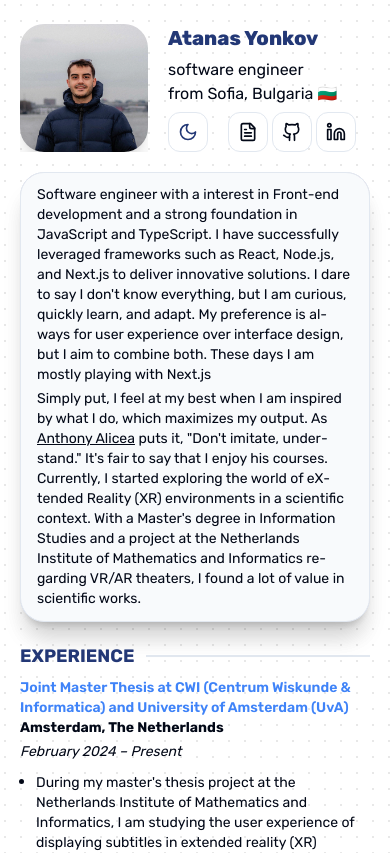
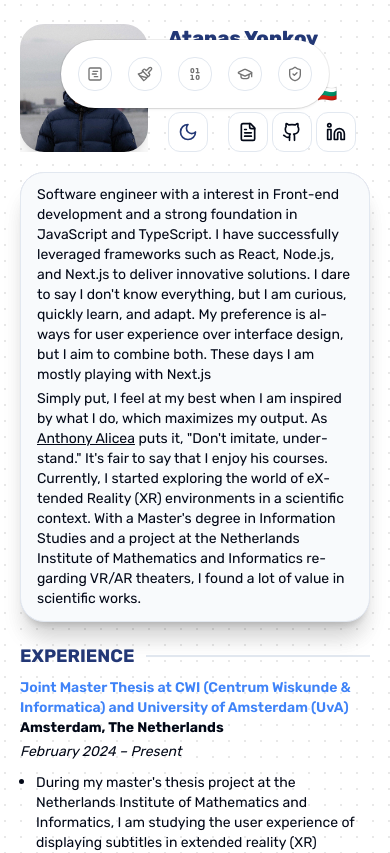
Before and after one commit to ayonkov1/portfolio, a Next.js app: page / in a window 390 px wide. Shown: the top 853 px of the page. Built offline with nearby package versions, Linux system fonts and the light colour scheme.

Commit message:
Implemented Floating Navbar with Scroll-To-Section

```diff
--- a/src/components/core/cv-base.tsx
+++ b/src/components/core/cv-base.tsx
@@ -1,4 +1,5 @@
-import React from 'react'
+'use client'
+
 import Summary from '../custom/sections/summary'
 import Experience from '../custom/sections/experience'
 import Education from '../custom/sections/education'
@@ -8,8 +9,65 @@ import { Header } from './header'
 import { Certificates } from '../custom/sections/certificates'
 import { Projects } from '../custom/sections/projects'
 import { FooterFlowbite } from './footer'
+import { FloatingNav } from '../ui/floating-navbar'
+
+import { SquareGantt, GraduationCap, Paintbrush, Binary, ShieldCheck } from 'lucide-react'
+
+import { useRef } from 'react'
 
 const CVComponent = () => {
+  const experienceRef = useRef<HTMLDivElement>(null)
+  const projectsRef = useRef<HTMLDivElement>(null)
+  const skillsRef = useRef<HTMLDivElement>(null)
+  const educationRef = useRef<HTMLDivElement>(null)
+  const certificatesRef = useRef<HTMLDivElement>(null)
+
+  const sectionRefs = {
+    experience: experienceRef,
+    projects: projectsRef,
+    skills: skillsRef,
+    education: educationRef,
+    certificates: certificatesRef,
+  }
+
+  const navItems = [
+    {
+      name: 'Experience',
+      icon: <SquareGantt className="h-4 w-4 text-neutral-500 dark:text-white" />,
+      onclick: () => {
+        sectionRefs.experience.current?.scrollIntoView({ behavior: 'smooth' })
+      },
+    },
+    {
+      name: 'Projects',
+      icon: <Paintbrush className="h-4 w-4 text-neutral-500 dark:text-white" />,
+      onclick: () => {
+        sectionRefs.projects.current?.scrollIntoView({ behavior: 'smooth' })
+      },
+    },
+    {
+      name: 'Skills',
+      icon: <Binary className="h-4 w-4 text-neutral-500 dark:text-white" />,
+      onclick: () => {
+        sectionRefs.skills.current?.scrollIntoView({ behavior: 'smooth' })
+      },
+    },
+    {
+      name: 'Education',
+      icon: <GraduationCap className="h-4 w-4 text-neutral-500 dark:text-white" />,
+      onclick: () => {
+        sectionRefs.education.current?.scrollIntoView({ behavior: 'smooth' })
+      },
+    },
+    {
+      name: 'Certificates',
+      icon: <ShieldCheck className="h-4 w-4 text-neutral-500 dark:text-white" />,
+      onclick: () => {
+        sectionRefs.certificates.current?.scrollIntoView({ behavior: 'smooth' })
+      },
+    },
+  ]
+
   return (
     <div
       className={`
@@ -22,14 +80,27 @@ const CVComponent = () => {
       2xl:mx-96
       `}
     >
+      <div className="relative w-full">
+        <FloatingNav navItems={navItems} />
+      </div>
       <Header />
       <div className="flex flex-col mt-4 gap-4 lg:gap-6">
         <Summary />
-        <Experience />
-        <TechnicallSkills />
-        <Projects />
-        <Education />
-        <Certificates />
+        <div ref={experienceRef}>
+          <Experience />
+        </div>
+        <div ref={projectsRef}>
+          <Projects />
+        </div>
+        <div ref={skillsRef}>
+          <TechnicallSkills />
+        </div>
+        <div ref={educationRef}>
+          <Education />
+        </div>
+        <div ref={certificatesRef}>
+          <Certificates />
+        </div>
       </div>
       <FooterFlowbite />
     </div>
--- a/src/components/core/header.tsx
+++ b/src/components/core/header.tsx
@@ -1,8 +1,9 @@
 import { ModeToggle } from '@/components/ui/light-dark-toggle'
 import Image from 'next/legacy/image'
 import { SocialButton } from './social-buttons'
+import { ReactNode } from 'react'
 
-export const Header = () => {
+export const Header = (): ReactNode => {
   return (
     <div className="text-left flex lg:flex-row gap-5 lg:gap-10 justify-start">
       <div className="lg:h-52 lg:w-52 relative w-32 h-32">
--- a/src/components/ui/floating-navbar.tsx
+++ b/src/components/ui/floating-navbar.tsx
@@ -10,8 +10,9 @@ export const FloatingNav = ({
 }: {
   navItems: {
     name: string
-    link: string
+    link?: string
     icon?: JSX.Element
+    onclick?: () => void
   }[]
   className?: string
 }) => {
@@ -24,10 +25,10 @@ export const FloatingNav = ({
     if (typeof current === 'number') {
       let direction = current! - scrollYProgress.getPrevious()!
 
-      if (scrollYProgress.get() < 0.05) {
-        setVisible(false)
+      if (scrollYProgress.get() > 0.05) {
+        setVisible(true)
       } else {
-        if (direction < 0) {
+        if (direction > 0) {
           setVisible(true)
         } else {
           setVisible(false)
@@ -51,26 +52,25 @@ export const FloatingNav = ({
           duration: 0.2,
         }}
         className={cn(
-          'flex max-w-fit fixed top-10 inset-x-0 mx-auto border border-transparent dark:border-white/[0.2] rounded-full dark:bg-black bg-white shadow-[0px_2px_3px_-1px_rgba(0,0,0,0.1),0px_1px_0px_0px_rgba(25,28,33,0.02),0px_0px_0px_1px_rgba(25,28,33,0.08)] z-[5000] pr-2 pl-8 py-2  items-center justify-center space-x-4',
+          'flex max-w-fit fixed top-10 inset-x-0 mx-auto border border-transparent dark:border-white/[0.2] rounded-full dark:bg-black bg-white shadow-[0px_2px_3px_-1px_rgba(0,0,0,0.1),0px_1px_0px_0px_rgba(25,28,33,0.02),0px_0px_0px_1px_rgba(25,28,33,0.08)] z-[5000] p-4  items-center justify-center space-x-4',
           className
         )}
       >
         {navItems.map((navItem: any, idx: number) => (
-          <Link
-            key={`link=${idx}`}
-            href={navItem.link}
+          <button
+            key={`ref=${idx}`}
+            onClick={(e) => {
+              e.preventDefault()
+              navItem.onclick()
+            }}
             className={cn(
               'relative dark:text-neutral-50 items-center flex space-x-1 text-neutral-600 dark:hover:text-neutral-300 hover:text-neutral-500'
             )}
           >
-            <span className="block sm:hidden">{navItem.icon}</span>
+            <span className="block sm:hidden border rounded-2xl p-2">{navItem.icon}</span>
             <span className="hidden sm:block text-sm">{navItem.name}</span>
-          </Link>
+          </button>
         ))}
-        <button className="border text-sm font-medium relative border-neutral-200 dark:border-white/[0.2] text-black dark:text-white px-4 py-2 rounded-full">
-          <span>Login</span>
-          <span className="absolute inset-x-0 w-1/2 mx-auto -bottom-px bg-gradient-to-r from-transparent via-blue-500 to-transparent  h-px" />
-        </button>
       </motion.div>
     </AnimatePresence>
   )
```
